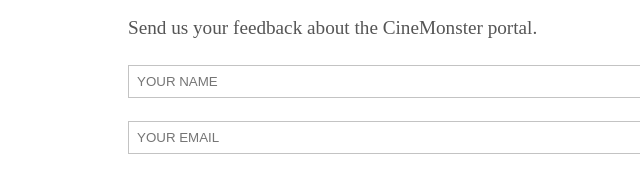
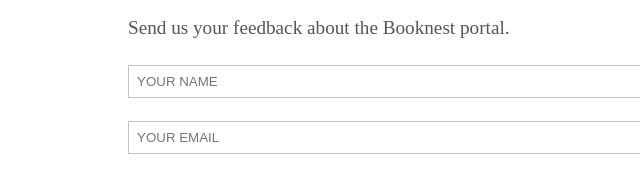
Before and after one commit to arjunsingh14503/booknest, a plain HTML site: page contact.html in a window 1280 px wide. Shown: the part 234-408 px from the top of the page, 0-640 px from the left. Drawn offline with Linux system fonts and the light colour scheme.

Commit message:
Update contact.html

```diff
--- a/contact.html
+++ b/contact.html
@@ -41,7 +41,7 @@
 
             <div class="content">
                 <h1>Contact Us</h1>
-                <p>Send us your feedback about the CineMonster portal.</p>
+                <p>Send us your feedback about the Booknest portal.</p>
 
                 <div class="send send_contact">
                     <form method="post" action="#" id="contact">
```
